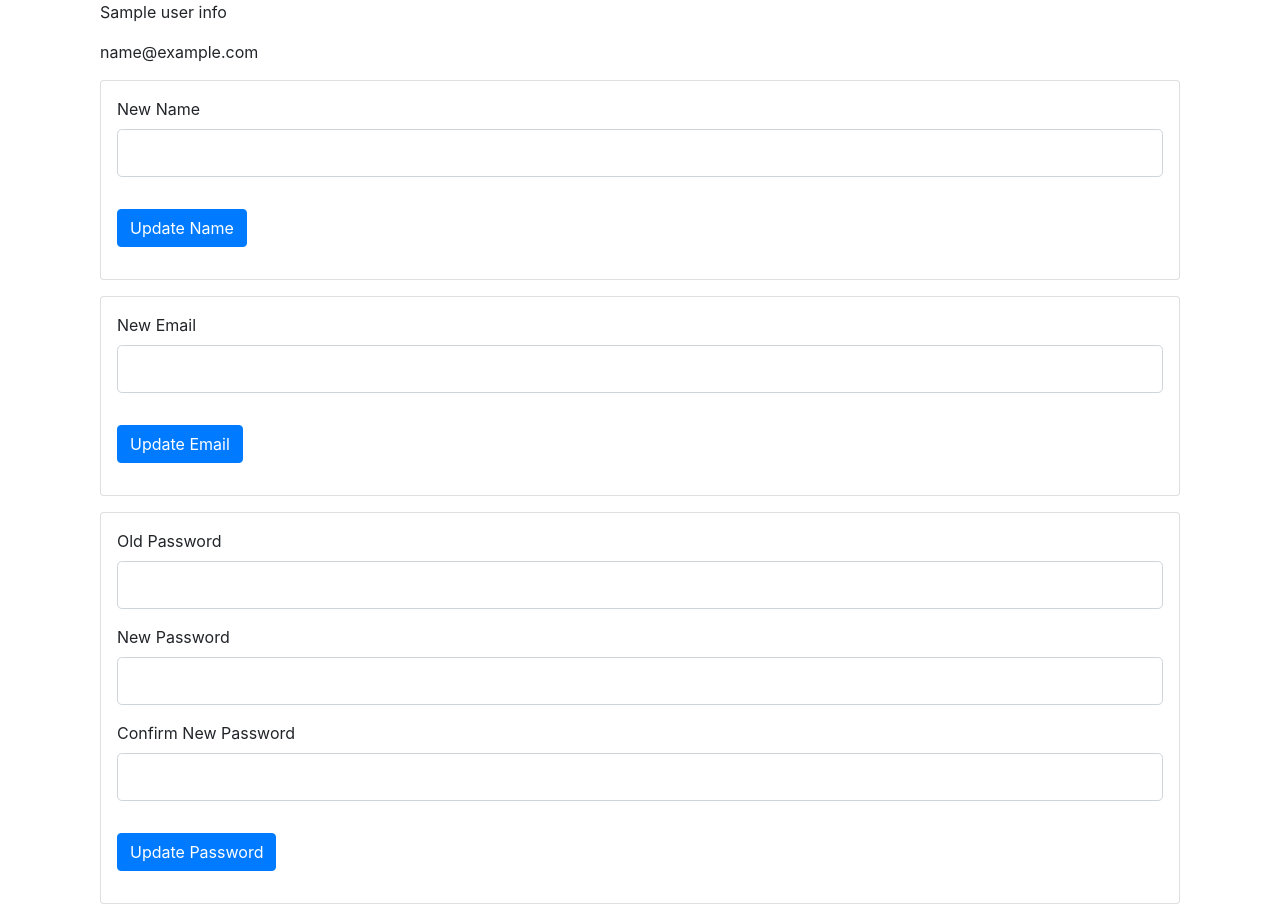
After one commit to daniel-a-r/CCNY_Database_Project, a Flask app: template flask_app/templates/profile.html in a window 1280 px wide. The commit adds this page. Run offline with Flask 2, Linux system fonts and the light colour scheme; the template is opened without the code that fills it: values that come from a table or form of the project are taken from there, most other values are stand-ins (such as "Sample title", 1, 10 or a date in 2020).

Commit message:
Add profile page with forms to update data

```diff
--- a/flask_app/forms.py
+++ b/flask_app/forms.py
@@ -18,3 +18,20 @@ class LoginForm(FlaskForm):
 class AlbumSearchForm(FlaskForm):
     album_name = StringField('Album Name', validators=[DataRequired()])
     submit = SubmitField('Search')
+
+
+class UpdateNameForm(FlaskForm):
+    update_name = StringField('New Name', validators=[DataRequired()])
+    submit = SubmitField('Update Name')
+
+
+class UpdateEmailForm(FlaskForm):
+    update_email = StringField('New Email', validators=[DataRequired(), Email()])
+    submit = SubmitField('Update Email')
+
+
+class UpdatePasswordForm(FlaskForm):
+    old_password = PasswordField('Old Password', validators=[DataRequired()])
+    new_password = PasswordField('New Password', validators=[DataRequired(), Length(max=32)])
+    confirm_new_password = PasswordField('Confirm New Password', validators=[DataRequired(), EqualTo('new_password')])
+    submit = SubmitField('Update Password')
--- a/flask_app/templates/base.html
+++ b/flask_app/templates/base.html
@@ -11,7 +11,7 @@
     <body>
         <!-- Navbar will go here -->
         {% if 'user_id' in session %}
-            <!-- Navbar will have links to tutorial (if we make one), view album collection, logout -->
+            <!-- Navbar will have links to tutorial (if we make one), view album collection, profile, logout -->
             <!-- Maybe will also say 'Hello {session['name']} or something?'-->
         {% else %}
             <!-- Navbar will have links to Login or Register -->
--- /dev/null
+++ b/flask_app/templates/profile.html
@@ -0,0 +1,91 @@
+{% extends "base.html" %}
+{% block content %}
+    <div class="container">
+        <p>{{user_info['name']}}</p>
+        <p>{{user_info['email']}}</p>
+    </div>
+
+    <div class="container">
+        <form method="POST" class="card bg-blur p-3 mt-3">
+            {{ update_name_form.hidden_tag() }}
+            <fieldset class="form-group">
+                {% for field in update_name_form %}
+                    {% if (field.type != 'SubmitField') and (field.type != 'CSRFTokenField') %}
+                        <div class="form-group">
+                            {{ field.label(class="form-control-label") }}
+                            {% if field.errors %}
+                                {{ field(class="form-control form-control-lg is-invalid") }}
+                                <div class="invalid-feedback">
+                                    {% for error in field.errors %}
+                                        <span>{{ error }}</span>
+                                    {% endfor %}
+                                </div>
+                            {% else %}
+                                {{ field(class="form-control form-control-lg") }}
+                            {% endif %}
+                        </div>
+                    {% endif %}
+                {% endfor %}
+            </fieldset>
+            <div class="form-group">
+                {{ update_name_form.submit(class="btn btn-primary") }}
+            </div>
+        </form>
+    </div>
+
+    <div class="container">
+        <form method="POST" class="card bg-blur p-3 mt-3">
+            {{ update_email_form.hidden_tag() }}
+            <fieldset class="form-group">
+                {% for field in update_email_form %}
+                    {% if (field.type != 'SubmitField') and (field.type != 'CSRFTokenField') %}
+                        <div class="form-group">
+                            {{ field.label(class="form-control-label") }}
+                            {% if field.errors %}
+                                {{ field(class="form-control form-control-lg is-invalid") }}
+                                <div class="invalid-feedback">
+                                    {% for error in field.errors %}
+                                        <span>{{ error }}</span>
+                                    {% endfor %}
+                                </div>
+                            {% else %}
+                                {{ field(class="form-control form-control-lg") }}
+                            {% endif %}
+                        </div>
+                    {% endif %}
+                {% endfor %}
+            </fieldset>
+            <div class="form-group">
+                {{ update_email_form.submit(class="btn btn-primary") }}
+            </div>
+        </form>
+    </div>
+
+    <div class="container">
+        <form method="POST" class="card bg-blur p-3 mt-3">
+            {{ update_password_form.hidden_tag() }}
+            <fieldset class="form-group">
+                {% for field in update_password_form %}
+                    {% if (field.type != 'SubmitField') and (field.type != 'CSRFTokenField') %}
+                        <div class="form-group">
+                            {{ field.label(class="form-control-label") }}
+                            {% if field.errors %}
+                                {{ field(class="form-control form-control-lg is-invalid") }}
+                                <div class="invalid-feedback">
+                                    {% for error in field.errors %}
+                                        <span>{{ error }}</span>
+                                    {% endfor %}
+                                </div>
+                            {% else %}
+                                {{ field(class="form-control form-control-lg") }}
+                            {% endif %}
+                        </div>
+                    {% endif %}
+                {% endfor %}
+            </fieldset>
+            <div class="form-group">
+                {{ update_password_form.submit(class="btn btn-primary") }}
+            </div>
+        </form>
+    </div>
+{% endblock %}
```
Also changed, not shown: flask_app/mysql_wrapper.py (+19 -0 lines), flask_app/routes.py (+21 -2 lines).
